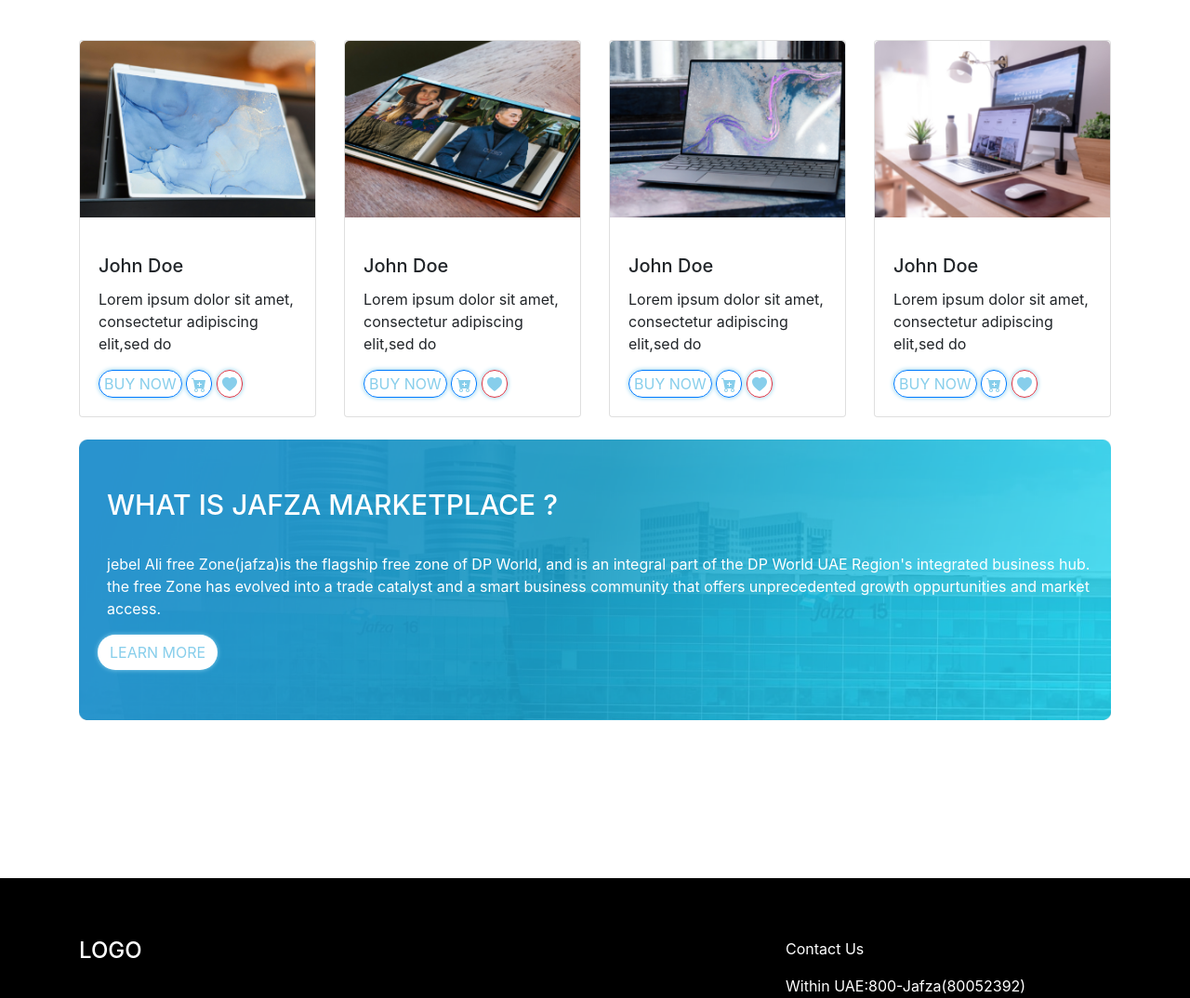
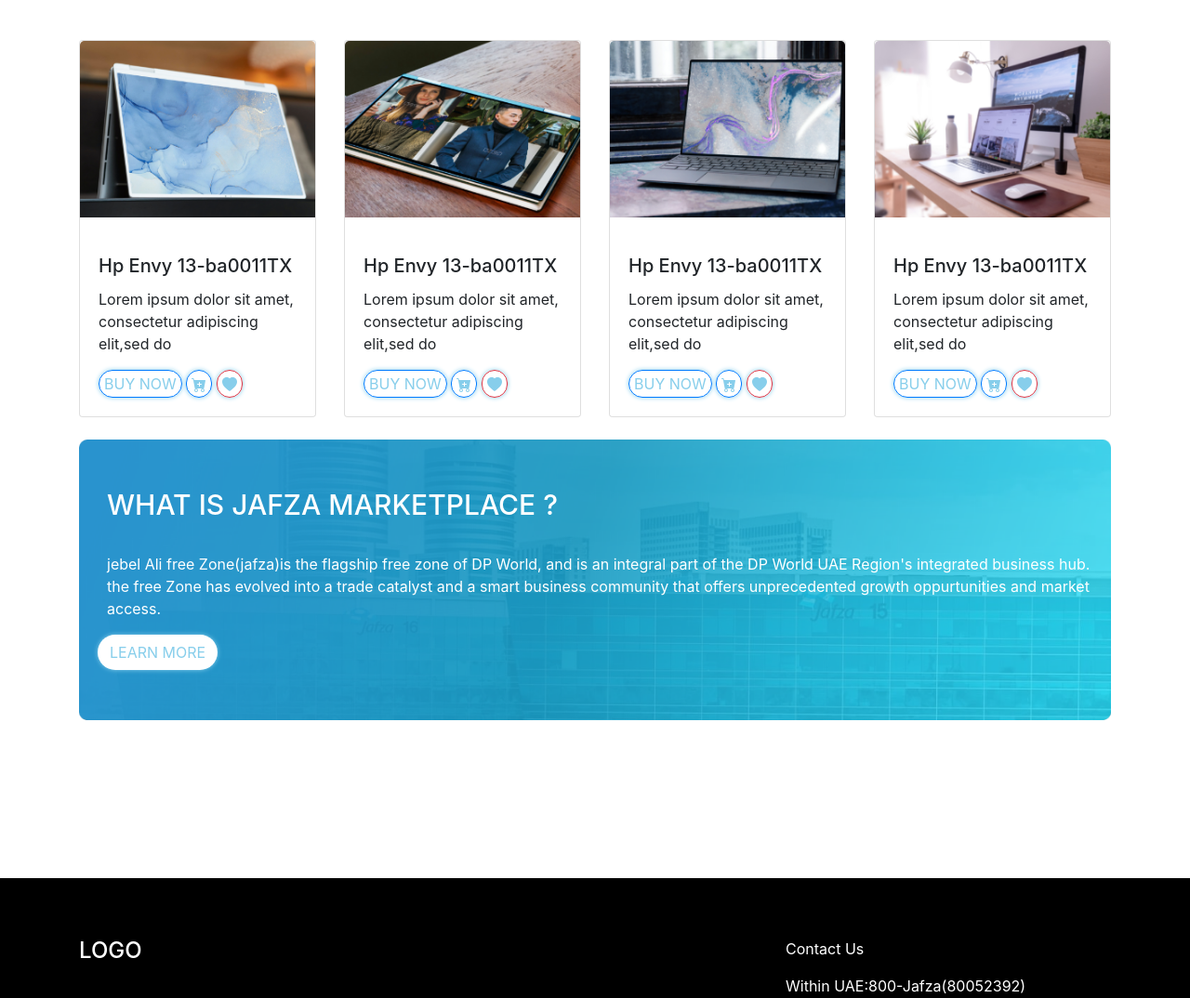
Before and after one commit to ravichandran22/task, a plain HTML site: page index.html in a window 1280 px wide. Shown: the part 1398-2472 px from the top of the page at 93% size. Drawn offline with nearby package versions, Linux system fonts and the light colour scheme.

Commit message:
Update index.html

```diff
--- a/index.html
+++ b/index.html
@@ -100,7 +100,7 @@
     <div class="card">
       <img class="img" src=".\img\xps-zcbtpjgToUY-unsplash-1.png" class="card-img-top">
       <div class="card-body">
-        <h5 class="card-title">John Doe</h5>
+        <h5 class="card-title">Hp Envy 13-ba0011TX</h5>
         <p class="card-text">Lorem ipsum dolor sit amet, consectetur adipiscing elit,sed do</p>
 
           <button type="button" class="btn btn-outline-primary">BUY NOW</button>
@@ -119,7 +119,7 @@
     <div class="card">
       <img class="img" src=".\img\xps-nV-1.png" class="card-img-top">
       <div class="card-body">
-        <h5 class="card-title">John Doe</h5>
+        <h5 class="card-title">Hp Envy 13-ba0011TX</h5>
         <p class="card-text">Lorem ipsum dolor sit amet, consectetur adipiscing elit,sed do</p>
 
           <button type="button" class="btn btn-outline-primary">BUY NOW</button>
@@ -139,7 +139,7 @@
     <div class="card">
       <img class="img" src=".\img\xps-yNvVnPcurD8-unsplash.png" class="card-img-top">
       <div class="card-body">
-        <h5 class="card-title">John Doe</h5>
+        <h5 class="card-title">Hp Envy 13-ba0011TX</h5>
         <p class="card-text">Lorem ipsum dolor sit amet, consectetur adipiscing elit,sed do</p>
 
           <button type="button" class="btn btn-outline-primary">BUY NOW</button>
@@ -159,7 +159,7 @@
     <div class="card">
       <img class="img" src=".\img\domenico-loia-hGV2TfOh0ns-unsplash.png" class="card-img-top">
       <div class="card-body">
-        <h5 class="card-title">John Doe</h5>
+        <h5 class="card-title">Hp Envy 13-ba0011TX</h5>
         <p class="card-text">Lorem ipsum dolor sit amet, consectetur adipiscing elit,sed do</p>
 
           <button type="button" class="btn btn-outline-primary">BUY NOW</button>
```
